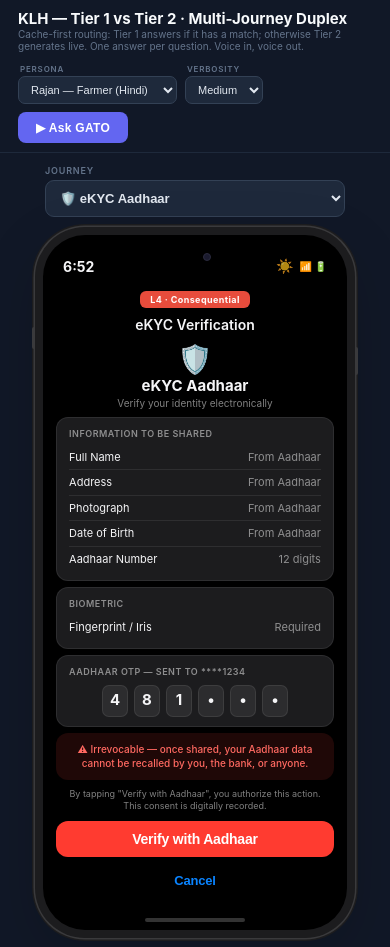
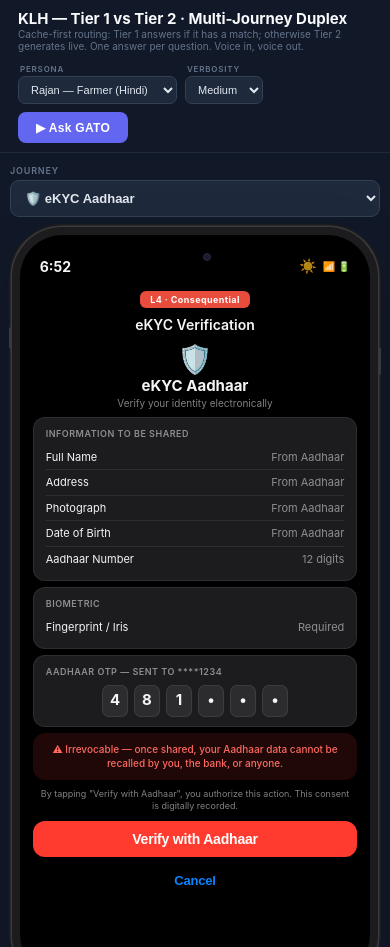
Before and after one commit to saxllc/journey-intelligence, a website: page demo/duplex.html in a window 390 px wide. Shown: the top 947 px of the page. Drawn offline with Linux system fonts and the light colour scheme.

Commit message:
Wider phone, narrower tier panels, no Tier 2 auto-play

```diff
--- a/demo/duplex.html
+++ b/demo/duplex.html
@@ -25,17 +25,17 @@
 .btn-run:hover{background:#4F46E5}
 .btn-run:disabled{opacity:.5;cursor:not-allowed}
 
-/* Layout */
-.layout{display:grid;grid-template-columns:minmax(280px,340px) 1fr;flex:1;min-height:0}
+/* Layout — wider phone column, narrower tier panels */
+.layout{display:grid;grid-template-columns:minmax(400px,440px) 1fr;flex:1;min-height:0}
 
 /* Phone column — fits viewport height, no stray scrollbars */
 .phone-col{background:#111827;border-right:1px solid #1E293B;padding:12px 10px;display:flex;flex-direction:column;align-items:center;gap:10px;overflow:hidden;justify-content:flex-start}
-.journey-pick{width:100%;max-width:300px;flex-shrink:0}
+.journey-pick{width:100%;max-width:380px;flex-shrink:0}
 .journey-pick label{font-size:9px;text-transform:uppercase;letter-spacing:.8px;color:#64748B;font-weight:600;display:block;margin-bottom:4px}
 .journey-pick select{width:100%;background:#1E293B;border:1px solid #334155;color:#E2E8F0;padding:9px 10px;border-radius:9px;font-size:13px;font-weight:600;outline:none;cursor:pointer}
 .journey-pick select:focus{border-color:#6366F1}
-/* Responsive phone: width bounded by BOTH column (≤300) and available height */
-.sax-phone{width:min(300px, calc((100vh - 170px) * 0.46));aspect-ratio:300/620;height:auto;flex-shrink:0}
+/* Responsive phone: width bounded by BOTH column (≤380) and available height */
+.sax-phone{width:min(380px, calc((100vh - 160px) * 0.46));aspect-ratio:300/620;height:auto;flex-shrink:0}
 
 /* Phone screen content */
 .ph-pad{padding:8px 13px 12px;display:flex;flex-direction:column;gap:6px}
@@ -138,12 +138,12 @@
 .status-bar b{color:#64748B}
 .sax-phone-placeholder{background:transparent}
 
-/* Mobile: stack, phone on top, page scrolls */
+/* Mobile: stack, phone on top (wider), page scrolls */
 @media(max-width:900px){
   body{overflow:auto;height:auto;min-height:100vh}
   .layout{grid-template-columns:1fr;overflow:visible}
   .phone-col{border-right:none;border-bottom:1px solid #1E293B;overflow:visible}
-  .sax-phone{width:min(320px,82vw);aspect-ratio:300/620;height:auto}
+  .sax-phone{width:min(370px,94vw);aspect-ratio:300/620;height:auto}
   .arena{grid-template-columns:1fr;gap:12px}
   .panel{min-height:320px}
   .text-input{width:130px}
@@ -434,7 +434,7 @@
     document.getElementById('cache-status').textContent='No cache match — routed to live';
   }
   renderSide(side,qText,data);
-  if(data.script)startPlay(side);   // auto-play in the answering panel only
+  if(data.script && side==='cache')startPlay(side);   // auto-play Tier 1 only; Tier 2 plays on demand
   running=false;btn.disabled=false;
 }
 
```
